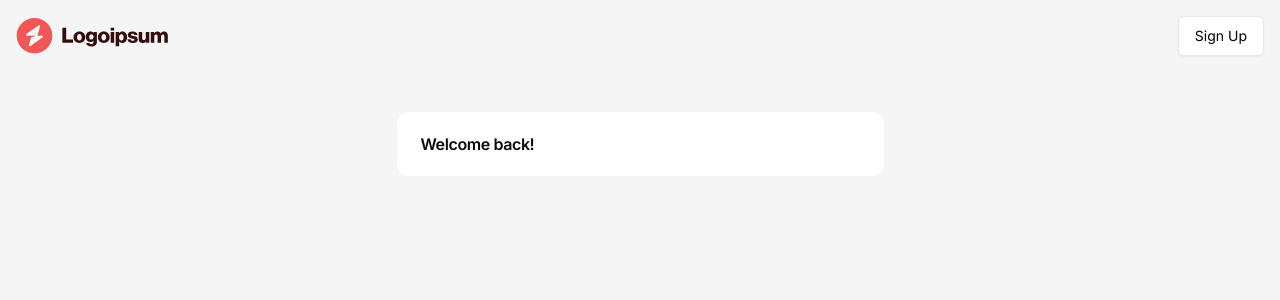
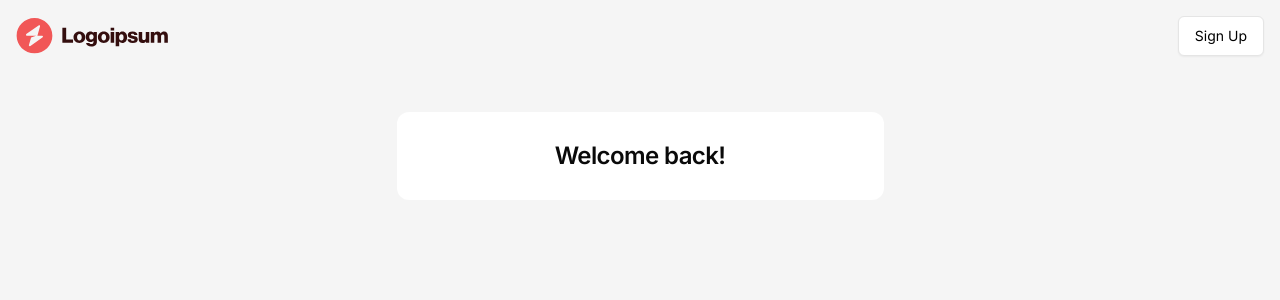
Before and after one commit to Kanishka2301/Jira-Clone, a Next.js app: page /sign-in in a window 1280 px wide. Shown: the top 300 px of the page. Built offline with nearby package versions, Linux system fonts and the light colour scheme.

Commit message:
initial commit

```diff
--- a/src/features/auth/components/sign-in-card.tsx
+++ b/src/features/auth/components/sign-in-card.tsx
@@ -2,8 +2,8 @@ import { Card, CardContent, CardHeader, CardTitle } from "@/components/ui/card";
 export const SignInCard = () => {
   return (
     <Card className="w-full h-full md:w-[487px] border-none shadow-none">
-      <CardHeader>
-        <CardTitle>Welcome back!</CardTitle>
+      <CardHeader className="flex items-center justify-center text-center p-7">
+        <CardTitle className="text-2xl">Welcome back!</CardTitle>
       </CardHeader>
     </Card>
   );
```
Also changed, not shown: src/components/dotted-separator.tsx (added).
